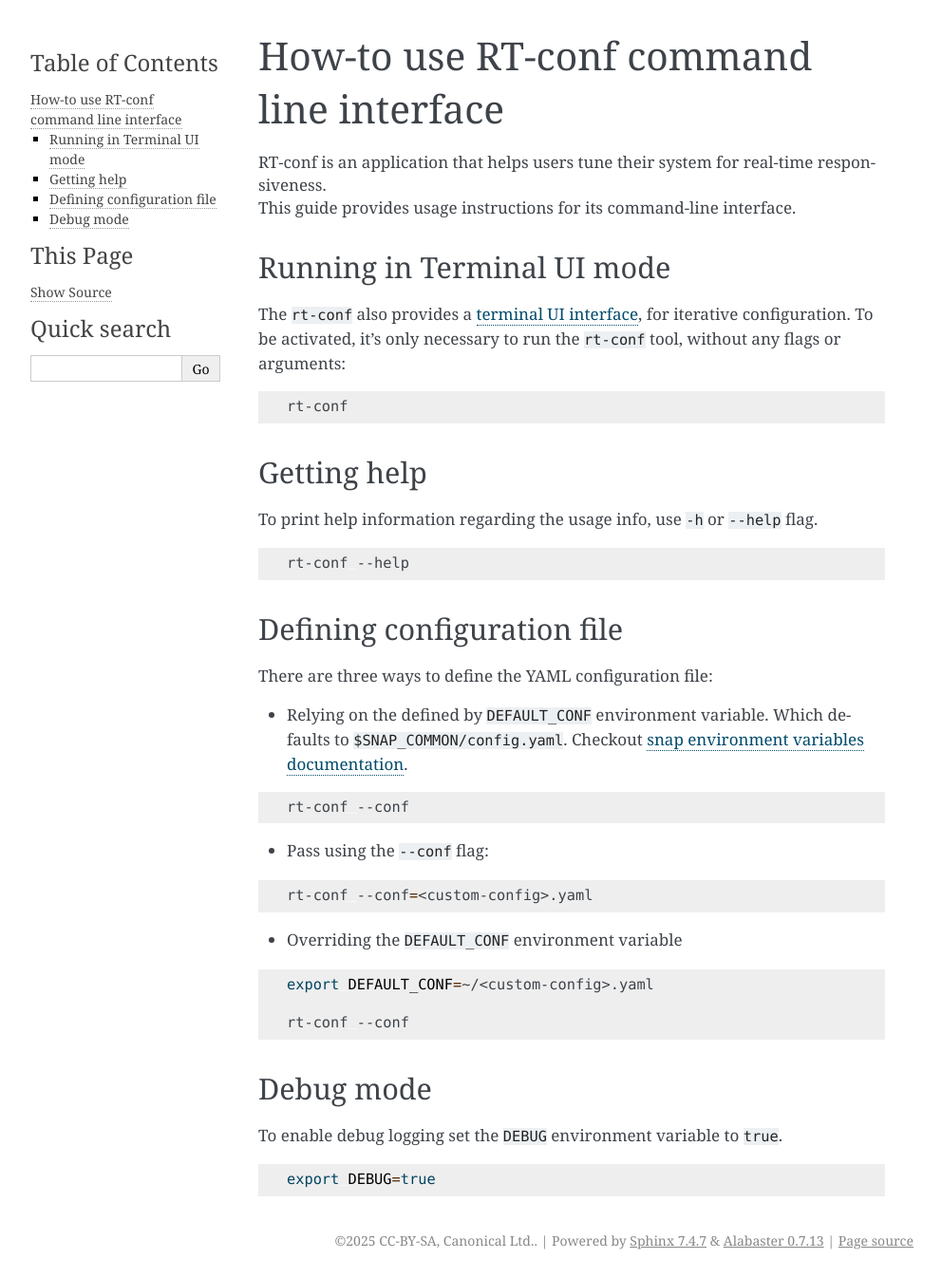
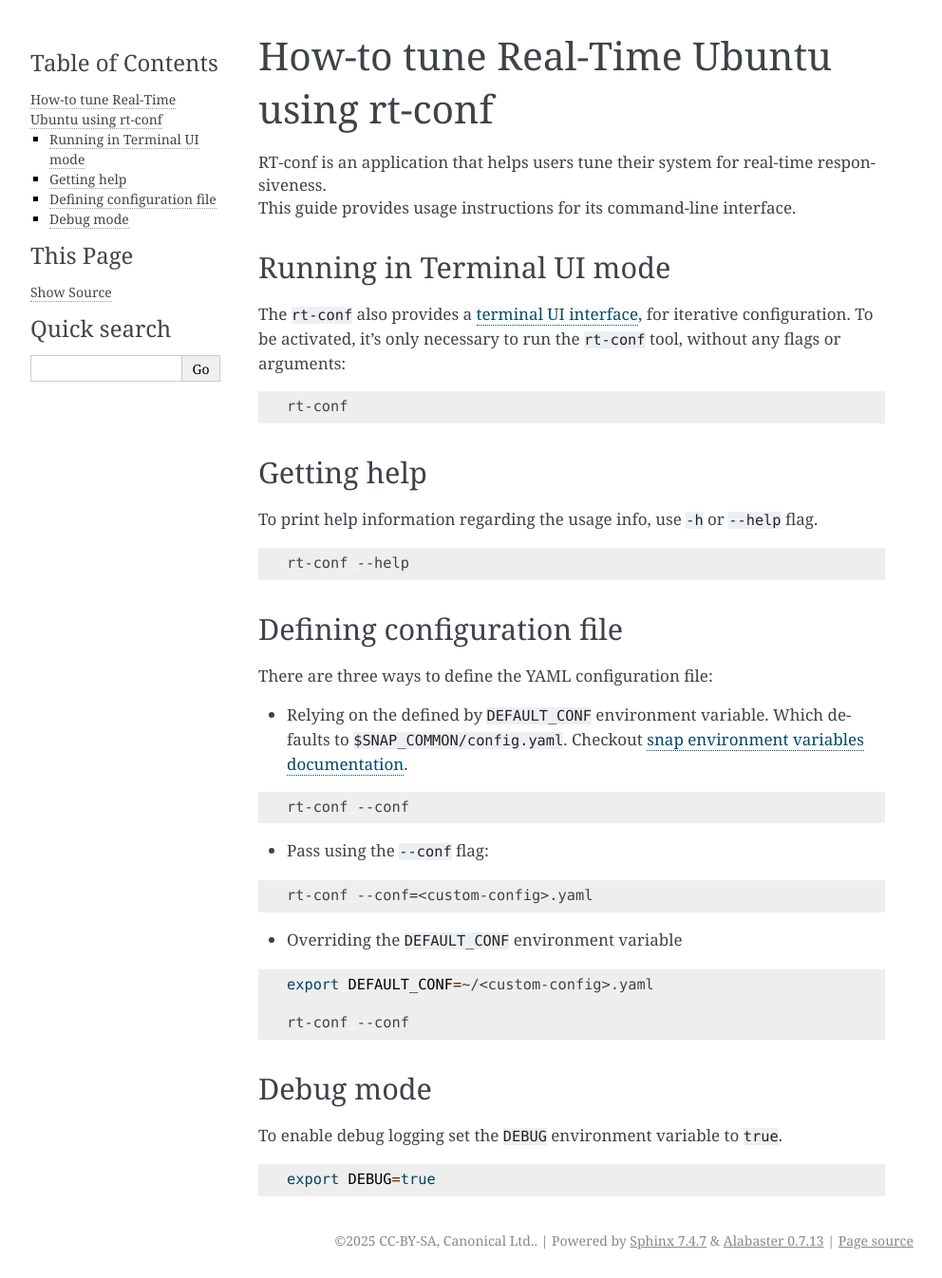
Before and after one commit to canonical/real-time-ubuntu-docs, a Sphinx documentation site: the page built from docs/how-to/rt-conf-cli.md, in a window 1280 px wide. Shown: the whole page at 95% size, without its empty margins (148-1140 px from the left). Built offline with Sphinx 7.4.7, drawn with Linux system fonts in a browser that asks for light colours.

Commit message:
refact: improve heading
Co-authored-by: Farshid Tavakolizadeh <email@farshid.ws>

```diff
--- a/docs/how-to/rt-conf-cli.md
+++ b/docs/how-to/rt-conf-cli.md
@@ -1,4 +1,4 @@
-# How-to use RT-conf command line interface
+# How-to tune Real-Time Ubuntu using rt-conf
 
 RT-conf is an application that helps users tune their system for real-time responsiveness.
 This guide provides usage instructions for its command-line interface.
```
